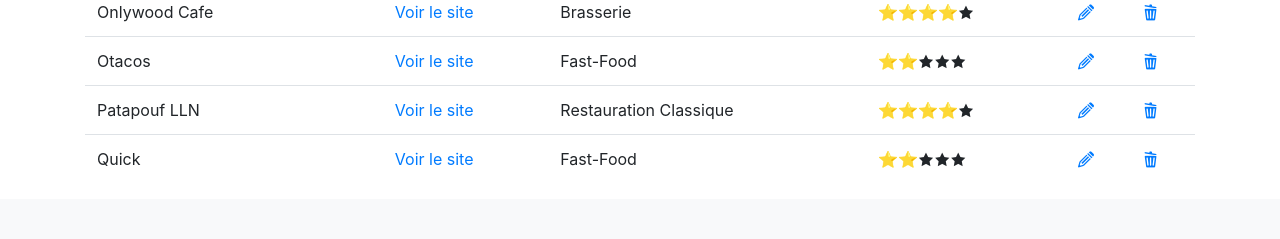
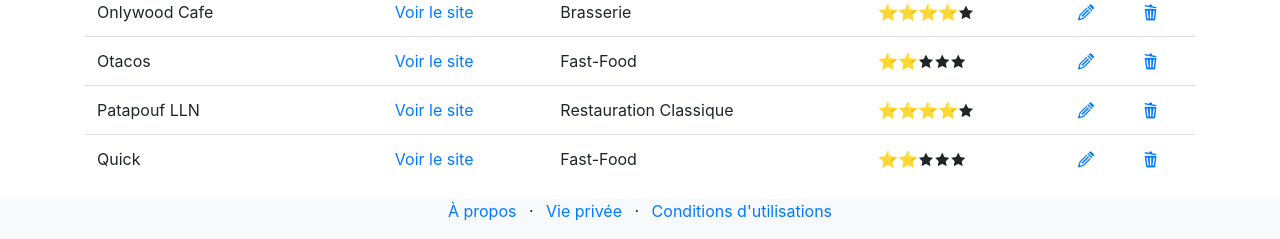
Before and after one commit to Derrevale/Projet_Web, a PHP site: page /admin.php in a window 1280 px wide. Shown: the part 909-1148 px from the top of the page. Before the commit the page ends 1077 px from the top, so only its background shows below. Run offline with PHP 8.4, Linux system fonts and the light colour scheme; data comes from the database, SQL or seed files in the repository.

Commit message:
Update footer.php

```diff
--- a/Projet2/partials/footer.php
+++ b/Projet2/partials/footer.php
@@ -2,5 +2,23 @@
 
 <script src="js/jquery.min.js"></script>
 <script src="js/bootstrap.bundle.min.js"></script>
-</body>
+<html>
+<footer>
+    <div class="bg-light">
+        <div class="container">
+            <div class="row">
+                <div id="footer" class="col">
+
+                    <ul class="list-inline text-center">
+                        <li class="list-inline-item"><a href="#">À propos</a></li>
+                        <li class="list-inline-item">&middot;</li>
+                        <li class="list-inline-item"><a href="#">Vie privée</a></li>
+                        <li class="list-inline-item">&middot;</li>
+                        <li class="list-inline-item"><a href="#">Conditions d'utilisations</a></li>
+                    </ul>
+                </div>
+            </div>
+        </div>
+    </div>
+</footer>
 </html>
```
